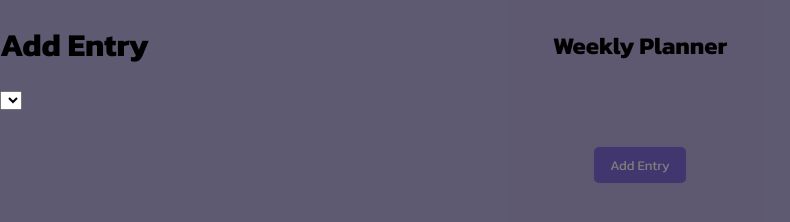
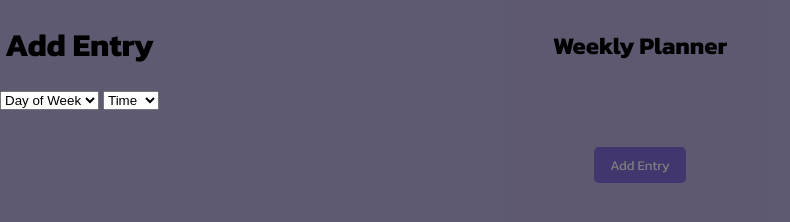
Before and after one commit to derrick-fleming/weekly-planner, a website: page index.html in a window 1280 px wide. Shown: the whole page, without its empty margins (0-790 px from the left). Drawn offline with Linux system fonts and the light colour scheme.

Commit message:
handing off to derrick

```diff
--- a/index.html
+++ b/index.html
@@ -41,7 +41,43 @@
           </div>
           <div class="row">
             <div class="column-full">
-              <select name="" id=""></select>
+              <select name="day-of-week" id="day-of-week">
+                <option value="">Day of Week</option>
+                <option value="sunday">Sunday</option>
+                <option value="monday">Monday</option>
+                <option value="tuesday">Tuesday</option>
+                <option value="wednesday">Wednesday</option>
+                <option value="thursday">Thursday</option>
+                <option value="friday">Friday</option>
+                <option value="saturday">Saturday</option>
+              </select>
+              <select name="time" id="time">
+                <option value="">Time</option>
+                <option value="0:00">0:00</option>
+                <option value="01:00">01:00</option>
+                <option value="02:00">02:00</option>
+                <option value="03:00">03:00</option>
+                <option value="04:00">04:00</option>
+                <option value="05:00">05:00</option>
+                <option value="06:00">06:00</option>
+                <option value="07:00">07:00</option>
+                <option value="08:00">08:00</option>
+                <option value="09:00">09:00</option>
+                <option value="10:00">10:00</option>
+                <option value="11:00">11:00</option>
+                <option value="12:00">12:00</option>
+                <option value="13:00">13:00</option>
+                <option value="14:00">14:00</option>
+                <option value="15:00">15:00</option>
+                <option value="16:00">16:00</option>
+                <option value="17:00">17:00</option>
+                <option value="18:00">18:00</option>
+                <option value="19:00">19:00</option>
+                <option value="20:00">20:00</option>
+                <option value="21:00">21:00</option>
+                <option value="22:00">22:00</option>
+                <option value="23:00">23:00</option>
+              </select>
             </div>
           </div>
           <div class="row"></div>
```
